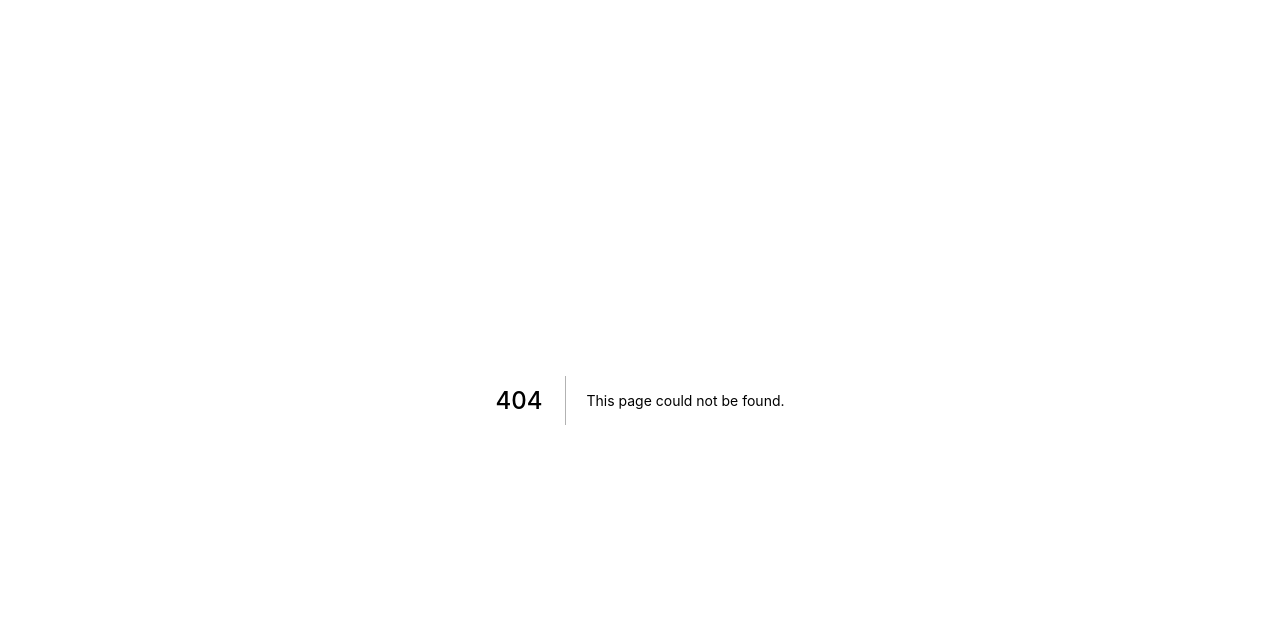
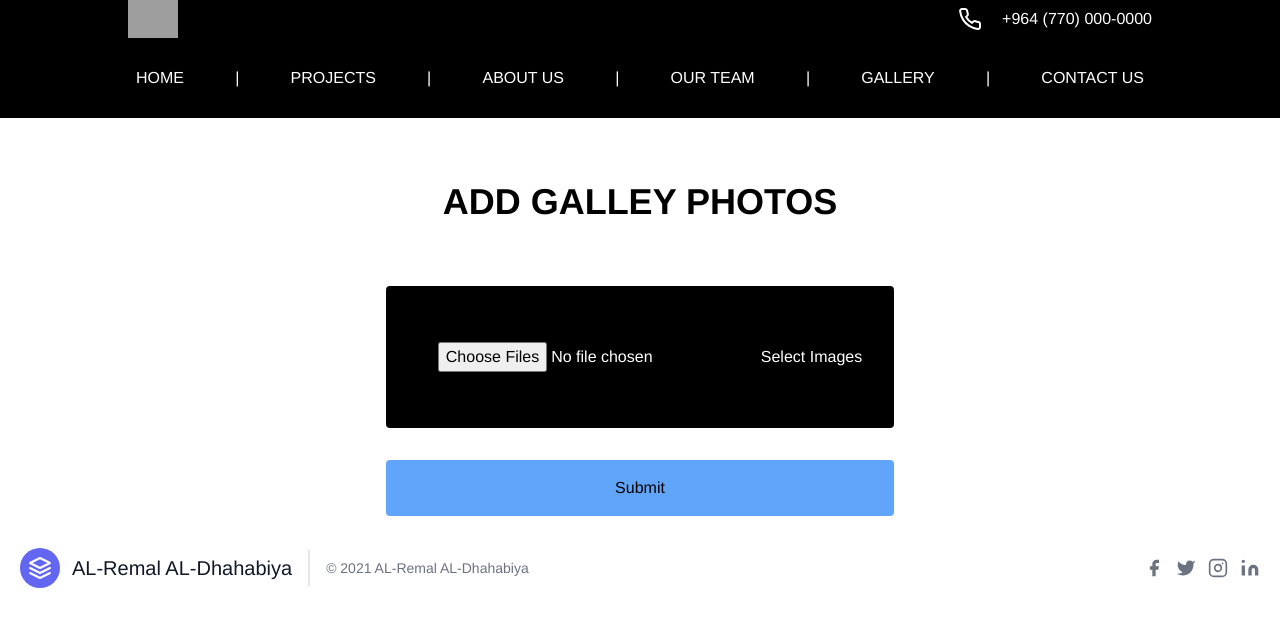
Before and after one commit to husseinTalal2/remal, a Next.js app: page /admin/gallery in a window 1280 px wide. Before the commit this address had no page. Shown: the top 626 px of the page. Built offline with nearby package versions, Linux system fonts and the light colour scheme; grey boxes are pictures that could not be loaded.

Commit message:
gallery pages

```diff
--- /dev/null
+++ b/pages/admin/gallery.js
@@ -0,0 +1,49 @@
+import React, { useState } from "react";
+import Footer from "../../components/Footer/Footer";
+import Navbar from "../../components/Navbar/Navbar";
+import { firebaseFunctions } from "../../components/utils/FirebaseFunctions";
+
+function gallery() {
+    const [imgs, setImgs] = useState(null);
+    const handleSubmit = (e) => {
+        e.preventDefault();
+        firebaseFunctions.addGalleryImgs(imgs);
+    };
+    return (
+        <>
+            <Navbar />
+            <div>
+                <div className="flex justify-center items-center my-16">
+                    <h1 className="text-4xl font-bold uppercase">
+                        {" "}
+                        add galley photos
+                    </h1>
+                </div>
+                <div className="flex justify-center items-center ">
+                    <form onSubmit={handleSubmit} className="flex flex-col">
+                        <label className="custom-file-input bg-black text-white px-8 py-4 rounded cursor-pointer">
+                        <input
+                            type="file"
+                            name="imgs"
+                            multiple
+                            onChange={(e) => {
+                                setImgs(e.target.files);
+                            }}
+                            className="p-5 my-5"
+                            required
+                            placeholder="click to choose"
+                            id="imgs-input"
+                        />
+                            Select Images
+                        </label>
+
+                        <button type="submit" className="bg-blue-400 mt-8 py-4 rounded">Submit </button>
+                    </form>
+                </div>
+            </div>
+            <Footer />
+        </>
+    );
+}
+
+export default gallery;
--- a/pages/gallery/index.js
+++ b/pages/gallery/index.js
@@ -1,38 +1,57 @@
-import React from "react";
+import React, { useEffect, useState } from "react";
 import Footer from "../../components/Footer/Footer";
 import Navbar from "../../components/Navbar/Navbar";
-const imgs = [
-    "https://dummyimage.com/600x360",
-    "https://dummyimage.com/600x360",
-    "https://dummyimage.com/600x360",
-    "https://dummyimage.com/600x360",
-    "https://dummyimage.com/600x360",
-    "https://dummyimage.com/600x360",
-];
+import { firebaseFunctions } from "../../components/utils/FirebaseFunctions";
+import { storage } from "../../firebase";
+// const imgs = [
+//     "https://dummyimage.com/600x360",
+//     "https://dummyimage.com/600x360",
+//     "https://dummyimage.com/600x360",
+//     "https://dummyimage.com/600x360",
+//     "https://dummyimage.com/600x360",
+//     "https://dummyimage.com/600x360",
+// ];
+
+
 function index() {
+    const [imgs, setImgs] = useState([])
+    const fetchImages = async () => {
+        let result = await storage.ref("gallery").listAll();
+        /// map() array of the imageRef.getDownloadURL() promises
+        let urlPromises = result.items.map((imageRef) =>
+            imageRef.getDownloadURL()
+        );
+        // return all resolved promises
+        return Promise.all(urlPromises);
+    };
+
+    useEffect(async () => {
+        const urls = await fetchImages();
+        setImgs(urls);
+    }, []);
     return (
         <>
             <Navbar />
-            <section class="text-gray-600 body-font">
-                <div class="container px-5 py-24 mx-auto">
-                    <div class="flex flex-col text-center w-full mb-20">
-                        <h1 class="sm:text-3xl text-2xl font-medium title-font mb-4 text-gray-900">
+            <section className="text-gray-600 body-font">
+                <div className="container px-5 py-24 mx-auto">
+                    <div className="flex flex-col text-center w-full mb-20">
+                        <h1 className="sm:text-3xl text-2xl font-medium title-font mb-4 text-gray-900">
                             Master Cleanse Reliac Heirloom
                         </h1>
-                        <p class="lg:w-2/3 mx-auto leading-relaxed text-base">
+                        <p className="lg:w-2/3 mx-auto leading-relaxed text-base">
                             Whatever cardigan tote bag tumblr hexagon brooklyn
                             asymmetrical gentrify, subway tile poke
                             farm-to-table. Franzen you probably haven't heard of
                             them man bun deep jianbing selfies heirloom.
                         </p>
                     </div>
-                    <div class="flex flex-wrap -m-4 md:mx-32">
+                    <div className="flex flex-wrap -m-4 md:mx-32">
                         {imgs.map((img) => (
-                            <div class="lg:w-1/3 sm:w-1/2 p-4">
-                                <div class="flex">
+                            <div className="lg:w-1/3 sm:w-1/2 p-4">
+                                <div className="flex">
                                     <img
                                         alt="gallery"
-                                        class=" inset-0 w-full h-full object-cover object-center"
+                                        className=" inset-0 w-full h-64 object-cover object-center"
                                         src={img}
                                     />
                                 </div>
```
